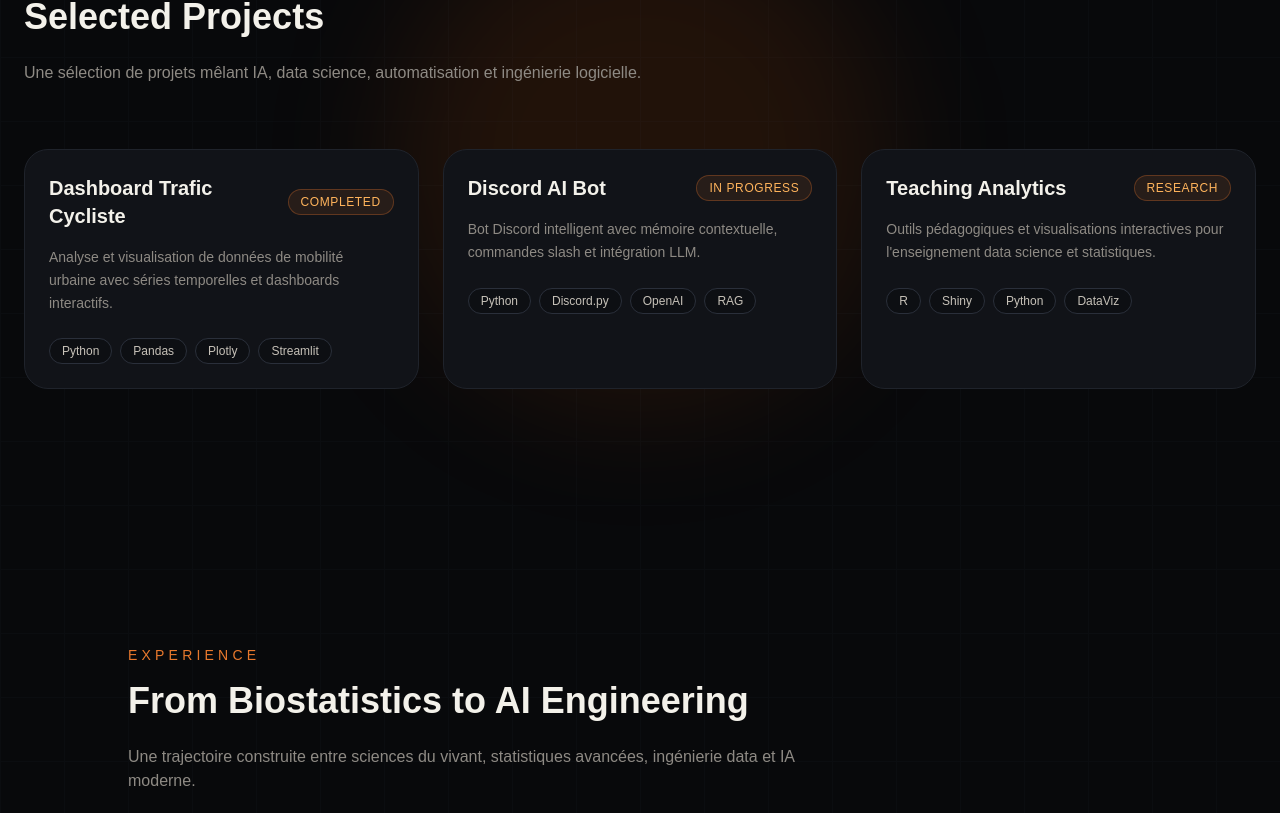
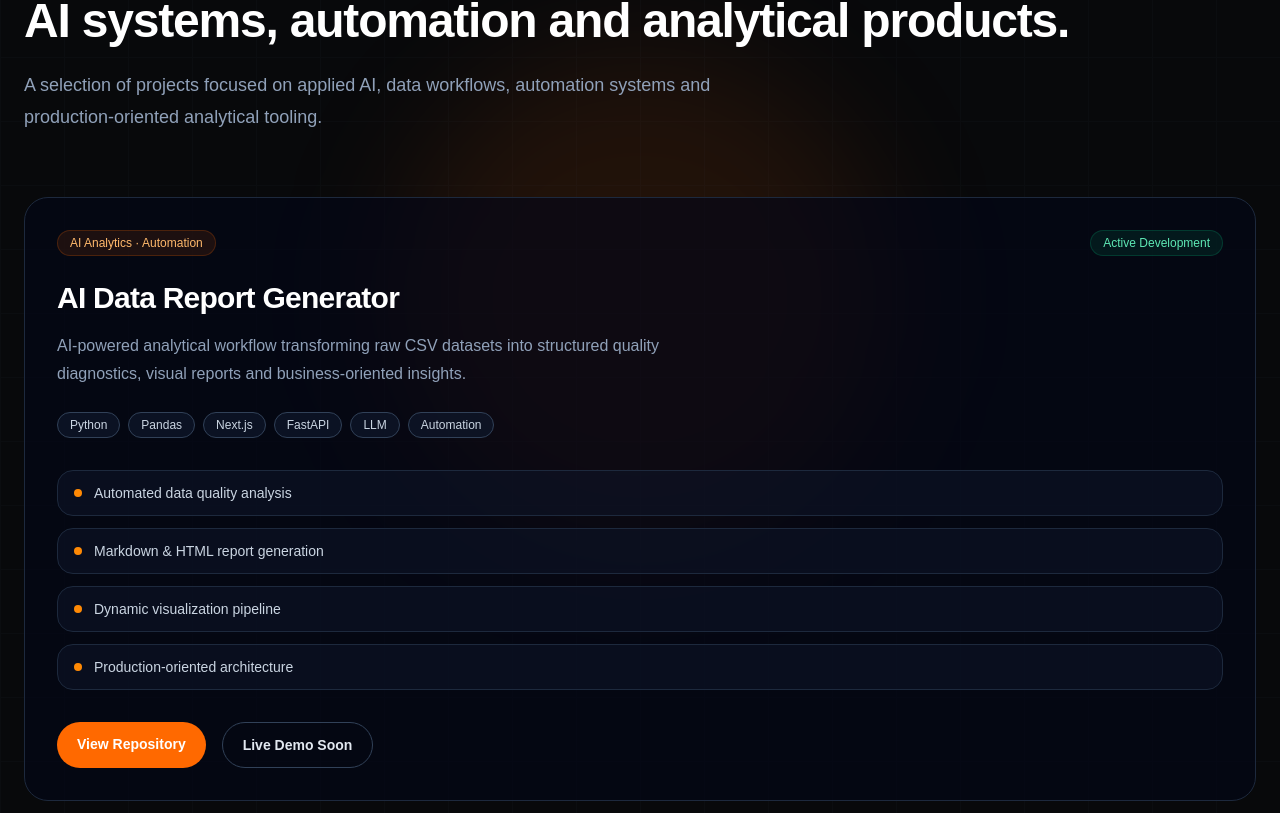
Before and after one commit to RaphaelParmentier/raphael-portfolio, a Next.js app: page / in a window 1280 px wide. Shown: the part 967-1780 px from the top of the page. Built offline with nearby package versions, Linux system fonts and the light colour scheme.

Commit message:
Ajout projet 1.1

```diff
--- a/components/sections/ProjectCard.tsx
+++ b/components/sections/ProjectCard.tsx
@@ -1,73 +1,44 @@
-"use client";
-
-import { motion } from "framer-motion";
-
 type ProjectCardProps = {
   title: string;
+  category: string;
   description: string;
   stack: string[];
+  highlights: string[];
+  github: string;
   status: string;
 };
 
 export default function ProjectCard({
   title,
+  category,
   description,
   stack,
+  highlights,
+  github,
   status,
 }: ProjectCardProps) {
   return (
-    <motion.div
-      whileHover={{ y: -6 }}
-      transition={{ duration: 0.25 }}
-      className="
-        group
-        relative
-        overflow-hidden
-        rounded-3xl
-        border
-        border-[#1F232B]
-        bg-[#111318]
-        p-6
-      "
-    >
-      {/* Glow hover */}
-      <div
-        className="
-          absolute
-          inset-0
-          opacity-0
-          transition-opacity
-          duration-300
-          group-hover:opacity-100
-          bg-[radial-gradient(circle_at_top,rgba(233,121,45,0.12),transparent_70%)]
-        "
-      />
+    <div className="group relative overflow-hidden rounded-3xl border border-slate-800 bg-slate-950/60 p-8 transition duration-300 hover:border-orange-500/40 hover:bg-slate-900/80">
+      <div className="absolute inset-0 opacity-0 transition duration-500 group-hover:opacity-100">
+        <div className="absolute -right-24 top-0 h-48 w-48 rounded-full bg-orange-500/10 blur-3xl" />
+      </div>
 
       <div className="relative z-10">
-        <div className="flex items-center justify-between">
-          <h3 className="text-xl font-semibold text-[#F3F1EA]">
-            {title}
-          </h3>
+        <div className="mb-6 flex items-center justify-between">
+          <span className="rounded-full border border-orange-500/20 bg-orange-500/10 px-3 py-1 text-xs font-medium text-orange-300">
+            {category}
+          </span>
 
-          <span
-            className="
-              rounded-full
-              border
-              border-[#E9792D]/30
-              bg-[#E9792D]/10
-              px-3
-              py-1
-              text-xs
-              uppercase
-              tracking-wider
-              text-[#FFB45C]
-            "
-          >
+          <span className="rounded-full border border-emerald-500/20 bg-emerald-500/10 px-3 py-1 text-xs text-emerald-300">
             {status}
           </span>
         </div>
 
-        <p className="mt-4 text-sm leading-relaxed text-[#8E8A84]">
+        <h3 className="text-3xl font-semibold tracking-tight text-white">
+          {title}
+        </h3>
+
+        <p className="mt-4 max-w-2xl text-base leading-7 text-slate-400">
           {description}
         </p>
 
@@ -75,22 +46,42 @@ export default function ProjectCard({
           {stack.map((tech) => (
             <span
               key={tech}
-              className="
-                rounded-full
-                border
-                border-[#2A2F3A]
-                bg-[#0D0F13]
-                px-3
-                py-1
-                text-xs
-                text-[#C6C1B8]
-              "
+              className="rounded-full border border-slate-700 bg-slate-900/70 px-3 py-1 text-xs text-slate-300"
             >
               {tech}
             </span>
           ))}
         </div>
+
+        <div className="mt-8 grid gap-3">
+          {highlights.map((highlight) => (
+            <div
+              key={highlight}
+              className="flex items-center gap-3 rounded-2xl border border-slate-800 bg-slate-900/50 px-4 py-3"
+            >
+              <div className="h-2 w-2 rounded-full bg-orange-400" />
+
+              <span className="text-sm text-slate-300">
+                {highlight}
+              </span>
+            </div>
+          ))}
+        </div>
+
+        <div className="mt-8 flex gap-4">
+          <a
+            href={github}
+            target="_blank"
+            className="rounded-full bg-orange-500 px-5 py-3 text-sm font-semibold text-white transition hover:bg-orange-400"
+          >
+            View Repository
+          </a>
+
+          <button className="rounded-full border border-slate-700 px-5 py-3 text-sm font-semibold text-slate-200 transition hover:border-orange-400 hover:text-orange-300">
+            Live Demo Soon
+          </button>
+        </div>
       </div>
-    </motion.div>
+    </div>
   );
 }
--- a/components/sections/Projects.tsx
+++ b/components/sections/Projects.tsx
@@ -1,61 +1,31 @@
 import ProjectCard from "./ProjectCard";
-
-const projects = [
-  {
-    title: "Dashboard Trafic Cycliste",
-    description:
-      "Analyse et visualisation de données de mobilité urbaine avec séries temporelles et dashboards interactifs.",
-    stack: ["Python", "Pandas", "Plotly", "Streamlit"],
-    status: "Completed",
-  },
-  {
-    title: "Discord AI Bot",
-    description:
-      "Bot Discord intelligent avec mémoire contextuelle, commandes slash et intégration LLM.",
-    stack: ["Python", "Discord.py", "OpenAI", "RAG"],
-    status: "In Progress",
-  },
-  {
-    title: "Teaching Analytics",
-    description:
-      "Outils pédagogiques et visualisations interactives pour l'enseignement data science et statistiques.",
-    stack: ["R", "Shiny", "Python", "DataViz"],
-    status: "Research",
-  },
-];
+import { projects } from "@/data/projects";
 
 export default function Projects() {
   return (
-    <section className="relative z-10 px-6 py-32">
-      <div className="mx-auto max-w-7xl">
-
+    <section
+      id="projects"
+      className="relative mx-auto max-w-7xl px-6 py-32"
+    >
       <div className="mb-16">
-          <p className="text-sm uppercase tracking-[0.3em] text-[#E9792D]">
-            Featured Work
+        <p className="text-sm uppercase tracking-[0.3em] text-orange-400">
+          Selected Work
         </p>
 
-          <h2 className="mt-4 text-4xl font-bold text-[#F3F1EA]">
-            Selected Projects
+        <h2 className="mt-4 text-5xl font-semibold tracking-tight text-white">
+          AI systems, automation and analytical products.
         </h2>
 
-          <p className="mt-6 max-w-2xl text-[#8E8A84]">
-            Une sélection de projets mêlant IA, data science,
-            automatisation et ingénierie logicielle.
+        <p className="mt-6 max-w-3xl text-lg leading-8 text-slate-400">
+          A selection of projects focused on applied AI, data workflows,
+          automation systems and production-oriented analytical tooling.
         </p>
       </div>
 
-        <div className="grid gap-6 md:grid-cols-2 xl:grid-cols-3">
+      <div className="grid gap-8">
         {projects.map((project) => (
-            <ProjectCard
-              key={project.title}
-              title={project.title}
-              description={project.description}
-              stack={project.stack}
-              status={project.status}
-            />
+          <ProjectCard key={project.title} {...project} />
         ))}
-        </div>
-
       </div>
     </section>
   );
--- a/data/projects.ts
+++ b/data/projects.ts
@@ -1,23 +1,24 @@
 export const projects = [
   {
-    title: "AI Workflow Automation",
-    category: "Automation · GenAI",
+    title: "AI Data Report Generator",
+    category: "AI Analytics · Automation",
     description:
-      "Production-oriented AI workflows designed to automate repetitive business and analytical tasks.",
-    stack: ["Next.js", "OpenAI", "Python", "Automation"],
-  },
-  {
-    title: "Biomedical Data Analysis",
-    category: "Data Science · Healthcare",
-    description:
-      "Advanced statistical and analytical workflows applied to biomedical and pharmaceutical datasets.",
-    stack: ["Python", "R", "Pandas", "Scikit-learn"],
-  },
-  {
-    title: "Interactive Analytics Platform",
-    category: "Visualization · Dashboard",
-    description:
-      "Modern interactive dashboards focused on decision-making and real-time analytical insights.",
-    stack: ["React", "Tailwind", "DataViz", "TypeScript"],
+      "AI-powered analytical workflow transforming raw CSV datasets into structured quality diagnostics, visual reports and business-oriented insights.",
+    stack: [
+      "Python",
+      "Pandas",
+      "Next.js",
+      "FastAPI",
+      "LLM",
+      "Automation",
+    ],
+    highlights: [
+      "Automated data quality analysis",
+      "Markdown & HTML report generation",
+      "Dynamic visualization pipeline",
+      "Production-oriented architecture",
+    ],
+    github: "https://github.com/RaphaelParmentier/ai-data-report-generator",
+    status: "Active Development",
   },
 ];
```
Lines whose indentation alone changed are shown as unchanged.
